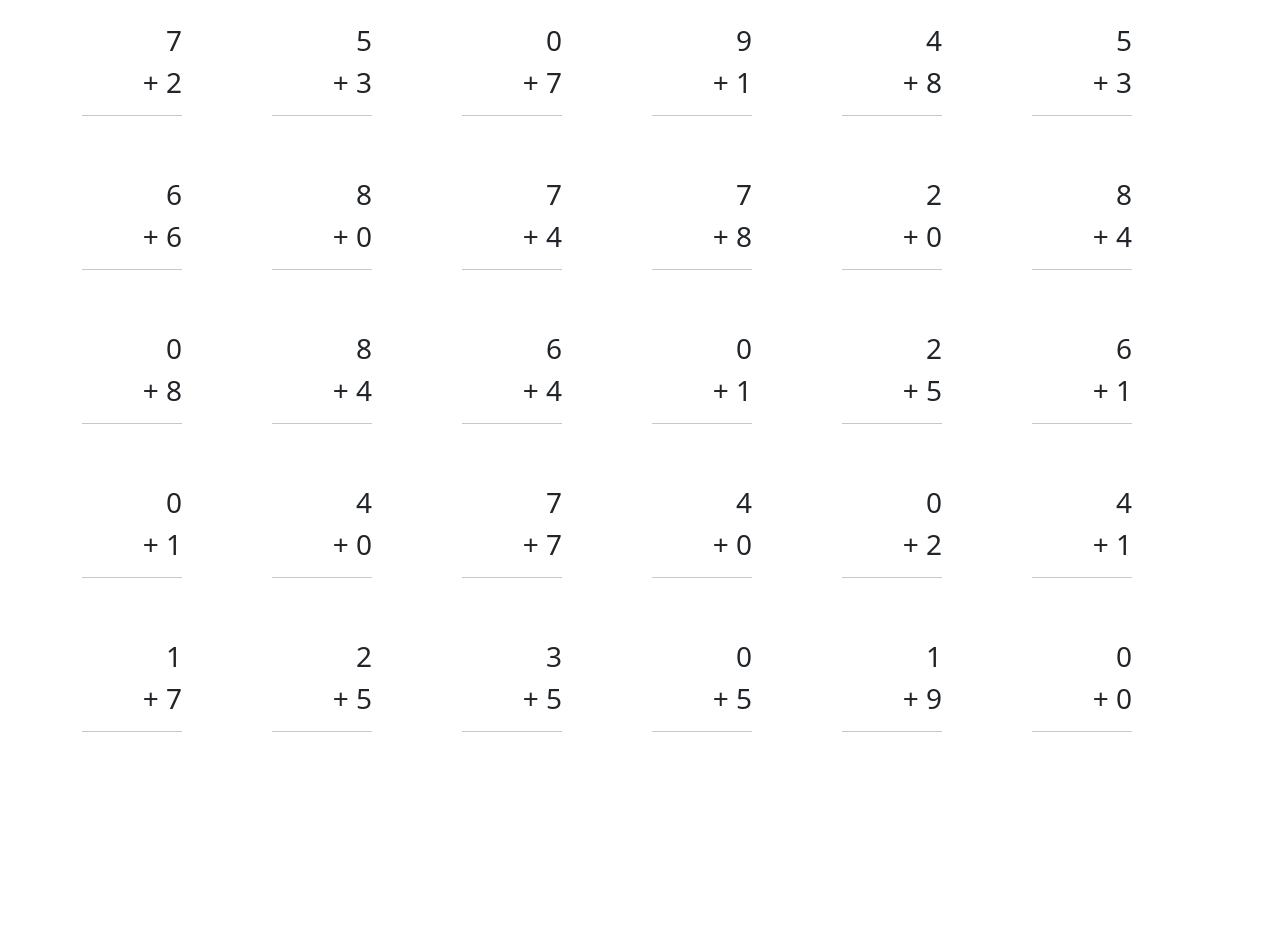
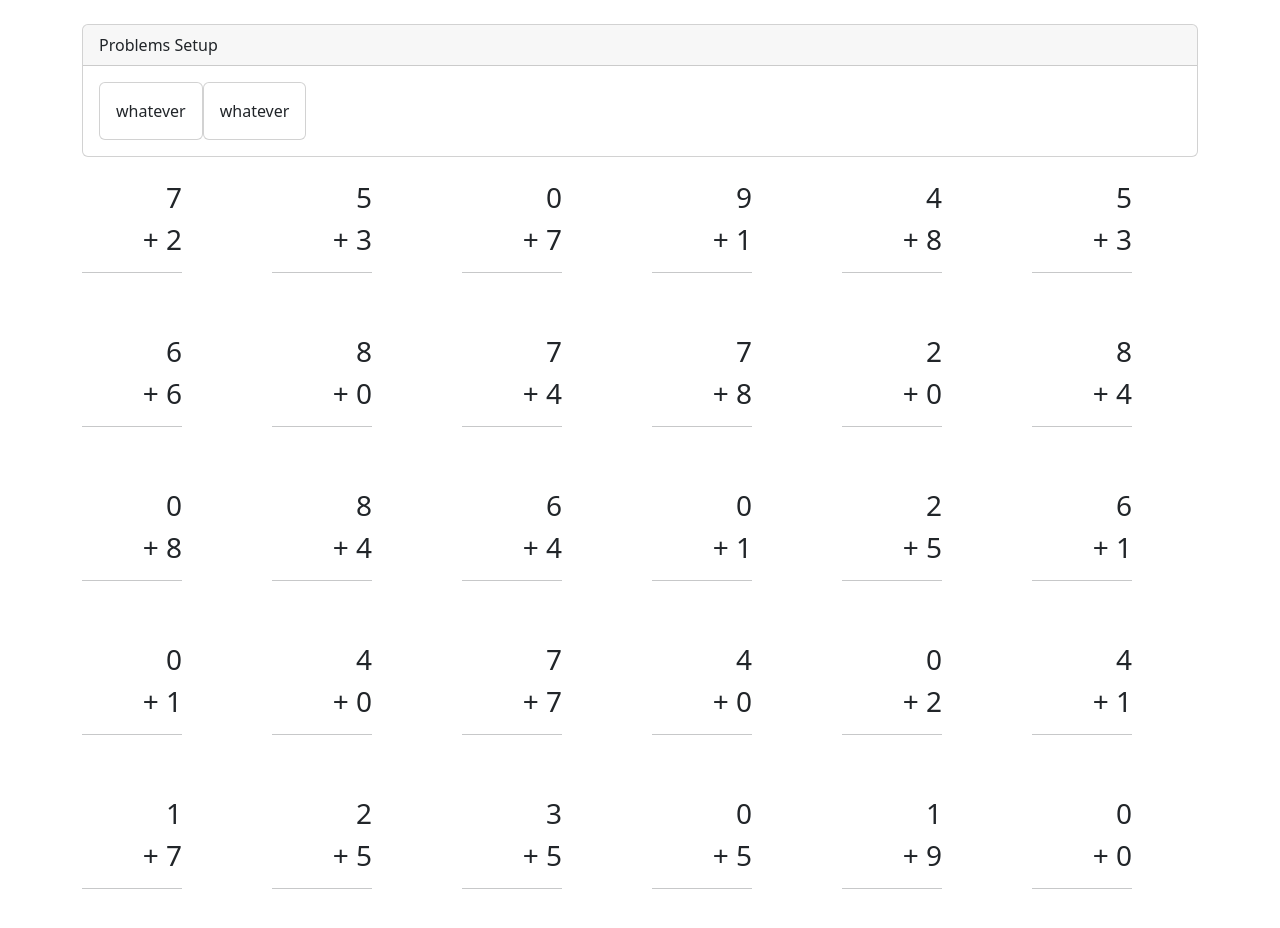
Before and after one commit to matthew-stockinger/problem-child, a React (Create React App) app: page / in a window 1280 px wide. Shown: the top 928 px of the page. Before the commit the page ends 800 px from the top, so only its background shows below. Built offline with nearby package versions, Linux system fonts and the light colour scheme.

Commit message:
add controlPanel component

```diff
--- a/src/App.js
+++ b/src/App.js
@@ -1,5 +1,6 @@
 import React from "react";
 import ProblemsView from "./features/problems/ProblemsView";
+import ControlPanel from "./features/controlPanel/ControlPanel";
 
 function App() {
   const problemsViewProps = {
@@ -20,7 +21,12 @@ function App() {
     shuffle: false,
   };
 
-  return <ProblemsView state={problemsViewProps} />;
+  return (
+    <div className="container pt-4">
+      <ControlPanel />
+      <ProblemsView state={problemsViewProps} />
+    </div>
+  );
 }
 
 export default App;
--- /dev/null
+++ b/src/features/controlPanel/ControlPanel.js
@@ -0,0 +1,19 @@
+import React from "react";
+import "bootstrap/dist/css/bootstrap.min.css";
+import Operations from "./Operations";
+
+const ControlPanel = () => {
+  return (
+    <div className="card">
+      <div className="card-header">Problems Setup</div>
+      <div className="card-body">
+        <div className="d-flex">
+          <Operations />
+          <Operations />
+        </div>
+      </div>
+    </div>
+  );
+};
+
+export default ControlPanel;
--- /dev/null
+++ b/src/features/controlPanel/Operations.js
@@ -0,0 +1,12 @@
+import React from "react";
+import "bootstrap/dist/css/bootstrap.min.css";
+
+const Operations = () => {
+  return (
+    <div className="card">
+      <div className="card-body">whatever</div>
+    </div>
+  );
+};
+
+export default Operations;
--- a/src/features/problems/ProblemsView.js
+++ b/src/features/problems/ProblemsView.js
@@ -52,7 +52,7 @@ const ProblemsView = (props) => {
     );
   }
 
-  return <div className="container">{allProblemsJSX}</div>;
+  return <div>{allProblemsJSX}</div>;
 };
 
 export default ProblemsView;
```
Also changed, not shown: src/features/problems/problemsViewSlice.js (deleted, +0 -13 lines).
